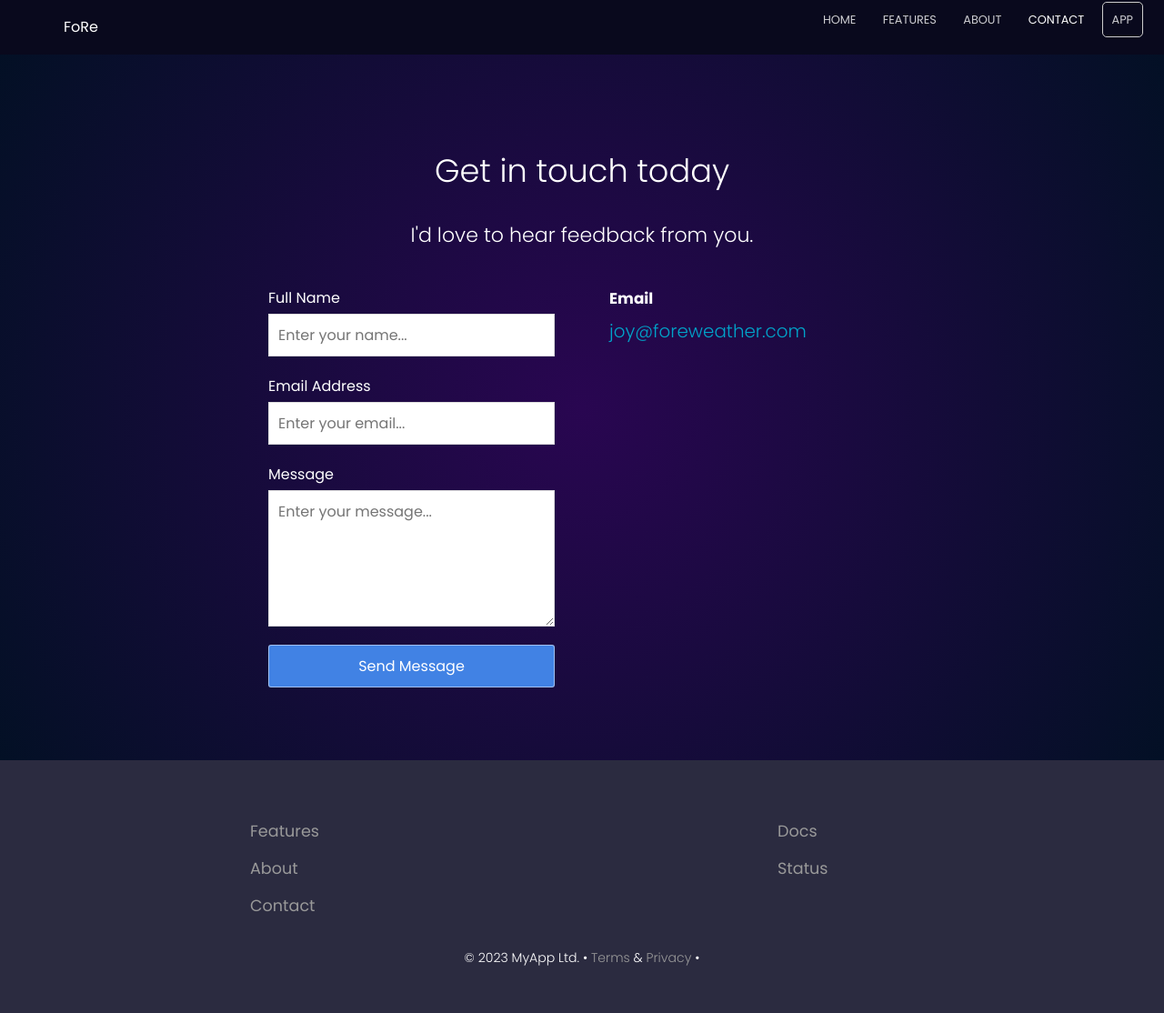
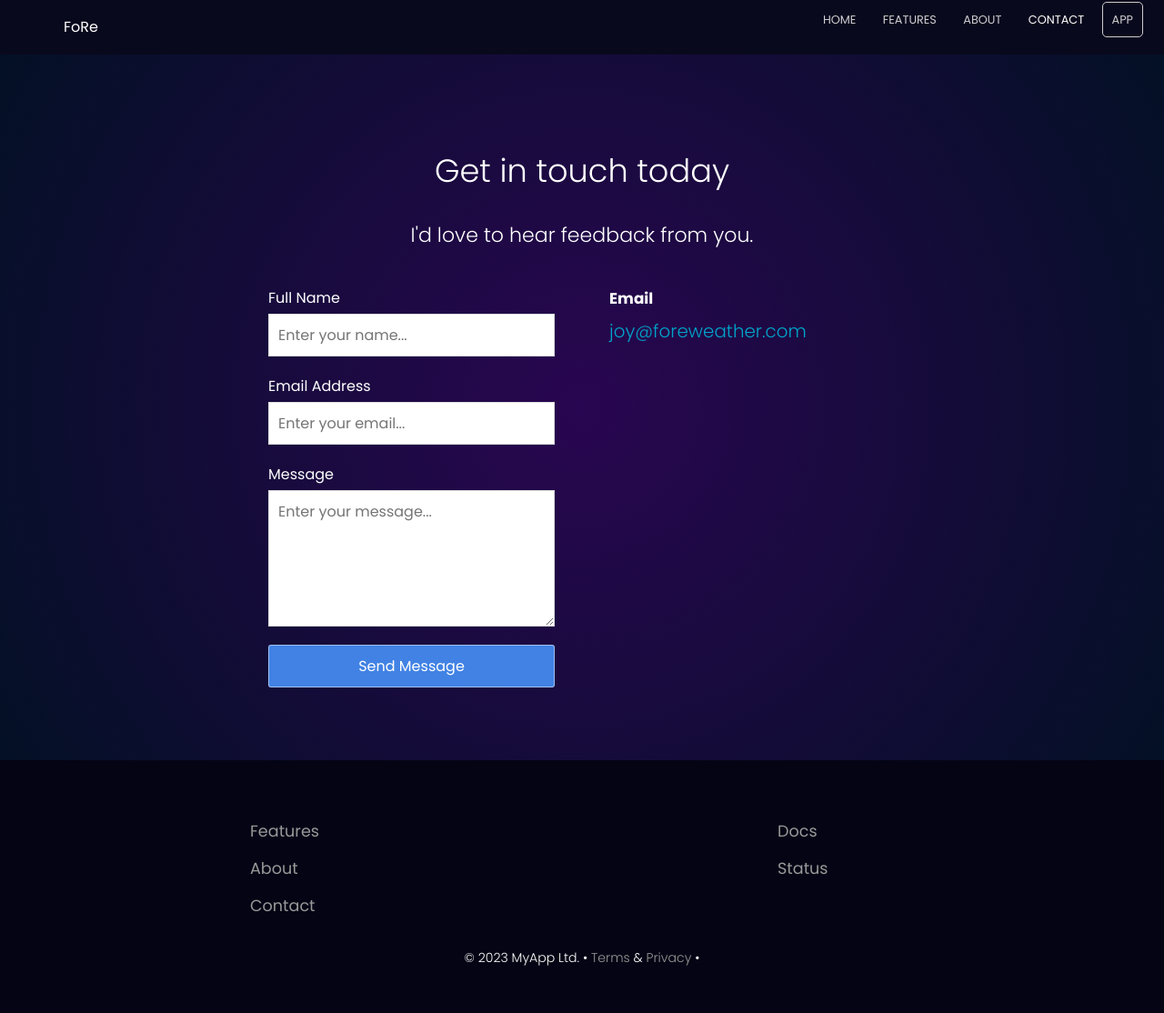
Before and after one commit to Her-o1/my_landing_page, a Jekyll site: the page built from contact.html, in a window 1280 px wide. Shown: the whole page at 91% size. Built offline with Jekyll 4.4.1, drawn with Linux system fonts in a browser that asks for light colours.

Commit message:
Update footer.scss

```diff
--- a/_sass/footer.scss
+++ b/_sass/footer.scss
@@ -70,7 +70,7 @@ footer {
 	padding: 50px 0 50px 0;
 	font-size: 1.1em;
 	position: relative;
-	background: #2b2b40;
+	background: #040415;
 	color: #fff;
 
 	.copyright {
```
